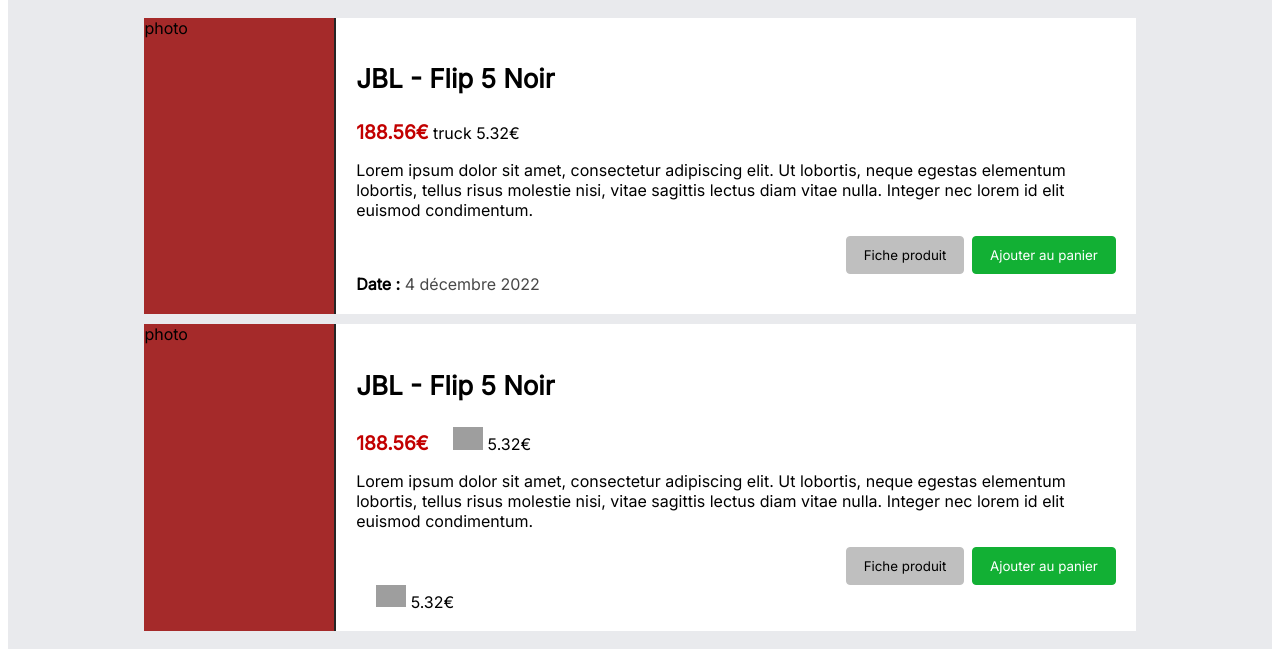
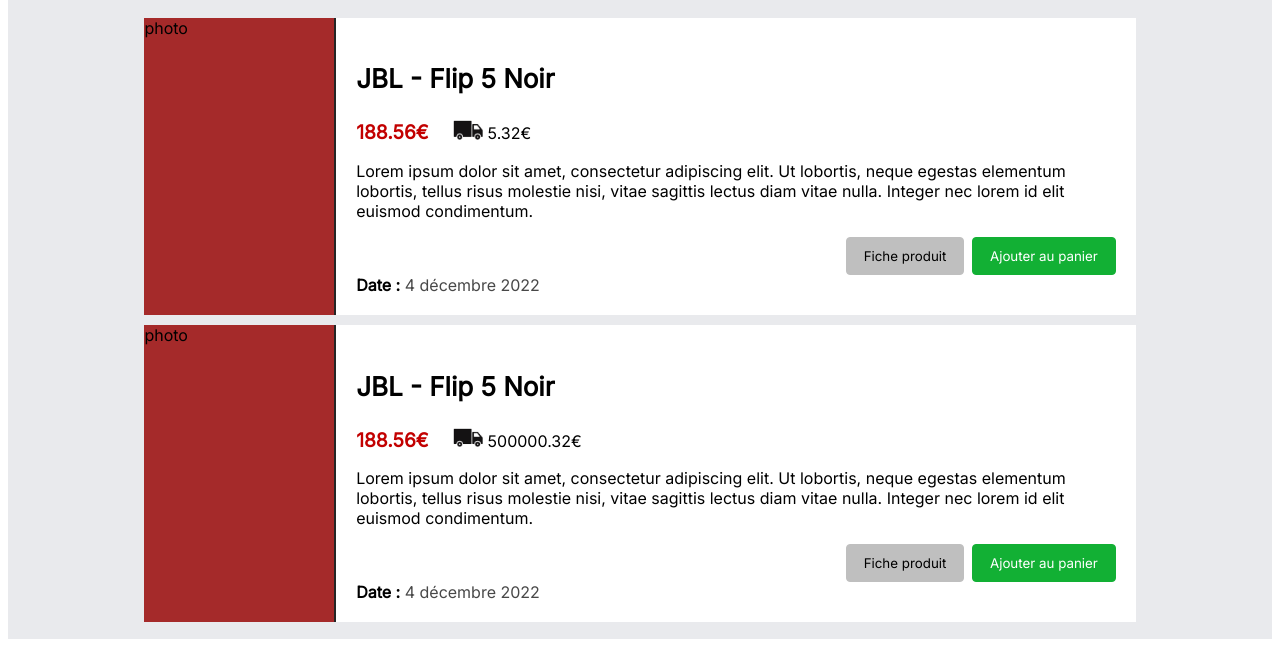
Before and after one commit to ThomasGorisseGit/MerchPHP, a PHP site: page / in a window 1280 px wide. Shown: the part 170-827 px from the top of the page. Run offline with PHP 8.4, Linux system fonts and the light colour scheme; grey boxes are pictures that could not be loaded.

Commit message:
push test 2

```diff
--- a/index.php
+++ b/index.php
@@ -59,7 +59,8 @@
                     <h1 class="item-title">JBL - Flip 5 Noir</h1>
                     <div class="item-price-delivery">
                         <span class="item-price">188.56€</span>
-                        <span class="item-delivery">truck 5.32€</span>
+                        <img src="./assets/truck.png" class="truck">
+                        <span class="item-delivery">5.32€</span>
                     </div>
                     <p class="item-description">
                         Lorem ipsum dolor sit amet, consectetur adipiscing elit. Ut lobortis, neque egestas elementum lobortis, tellus risus molestie nisi, vitae sagittis lectus diam vitae nulla. Integer nec lorem id elit euismod condimentum.
@@ -81,7 +82,7 @@
                     <div class="item-price-delivery">
                         <span class="item-price">188.56€</span>
                         <img src="./assets/truck.png" class="truck">
-                        <span class="item-delivery">5.32€</span>
+                        <span class="item-delivery">500000.32€</span>
                     </div>
                     <p class="item-description">
                         Lorem ipsum dolor sit amet, consectetur adipiscing elit. Ut lobortis, neque egestas elementum lobortis, tellus risus molestie nisi, vitae sagittis lectus diam vitae nulla. Integer nec lorem id elit euismod condimentum.
@@ -90,8 +91,8 @@
                         <button class="item-button-grey">Fiche produit</button>
                         <button class="item-button-green">Ajouter au panier</button>
                     </div>
-                    <img src="./assets/truck.png" class="truck">
-                    <span class="item-delivery">5.32€</span>
+                    <span class="date-word">Date : </span>
+                    <span class="item-date">4 décembre 2022</span>
 
                 </div>
             </article>
```
Also changed, not shown: assets/truck.png (added).
